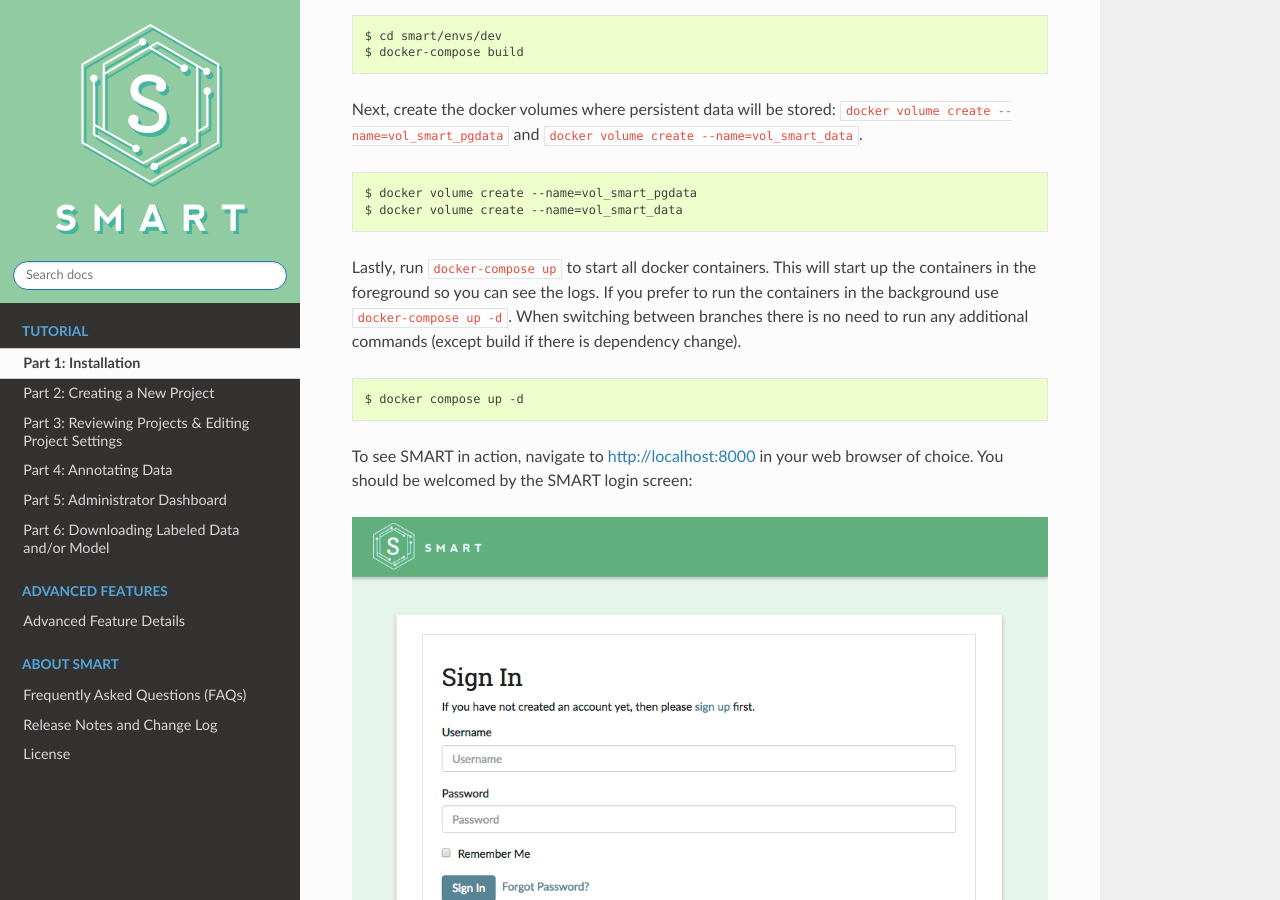
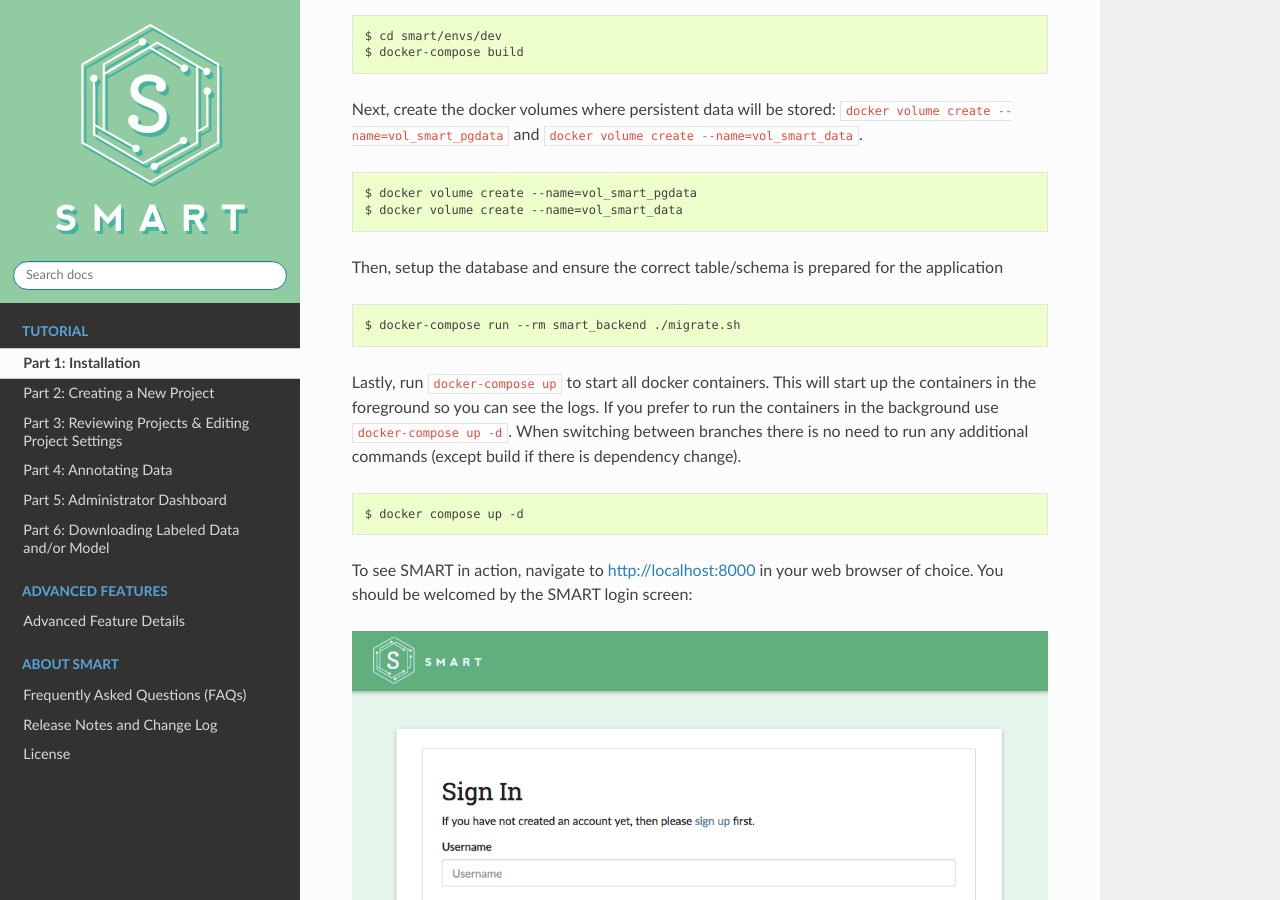
Before and after one commit to RTIInternational/SMART, a Sphinx documentation site: the page built from smart-docs/docs/tutorial-installation.rst, in a window 1280 px wide and 900 px high, scrolled down 482 px. Built offline with Sphinx 7.4.7 and the Read the Docs theme 2.0.0, drawn with Linux system fonts in a browser that asks for light colours.

Commit message:
Update the user-documenation to specify the need to migrate
Add "docker-compose run --rm smart_backend ./migrate" to the index
and installation pages

```diff
--- a/smart-docs/docs/index.rst
+++ b/smart-docs/docs/index.rst
@@ -21,6 +21,7 @@
 	$ docker-compose build
 	$ docker volume create --name=vol_smart_pgdata
 	$ docker volume create --name=vol_smart_data
+  $ docker-compose run --rm smart_backend ./migrate.sh
 	$ docker-compose up -d
 
 Open your browser to http://localhost:8000
--- a/smart-docs/docs/tutorial-installation.rst
+++ b/smart-docs/docs/tutorial-installation.rst
@@ -24,6 +24,12 @@
 	$ docker volume create --name=vol_smart_pgdata
 	$ docker volume create --name=vol_smart_data
 
+Then, setup the database and ensure the correct table/schema is prepared for the application
+
+::
+
+  $ docker-compose run --rm smart_backend ./migrate.sh
+
 Lastly, run ``docker-compose up`` to start all docker containers.  This will start up the containers in the foreground so you can see the logs.  If you prefer to run the containers in the background use ``docker-compose up -d``. When switching between branches there is no need to run any additional commands (except build if there is dependency change).
 
 ::
```
